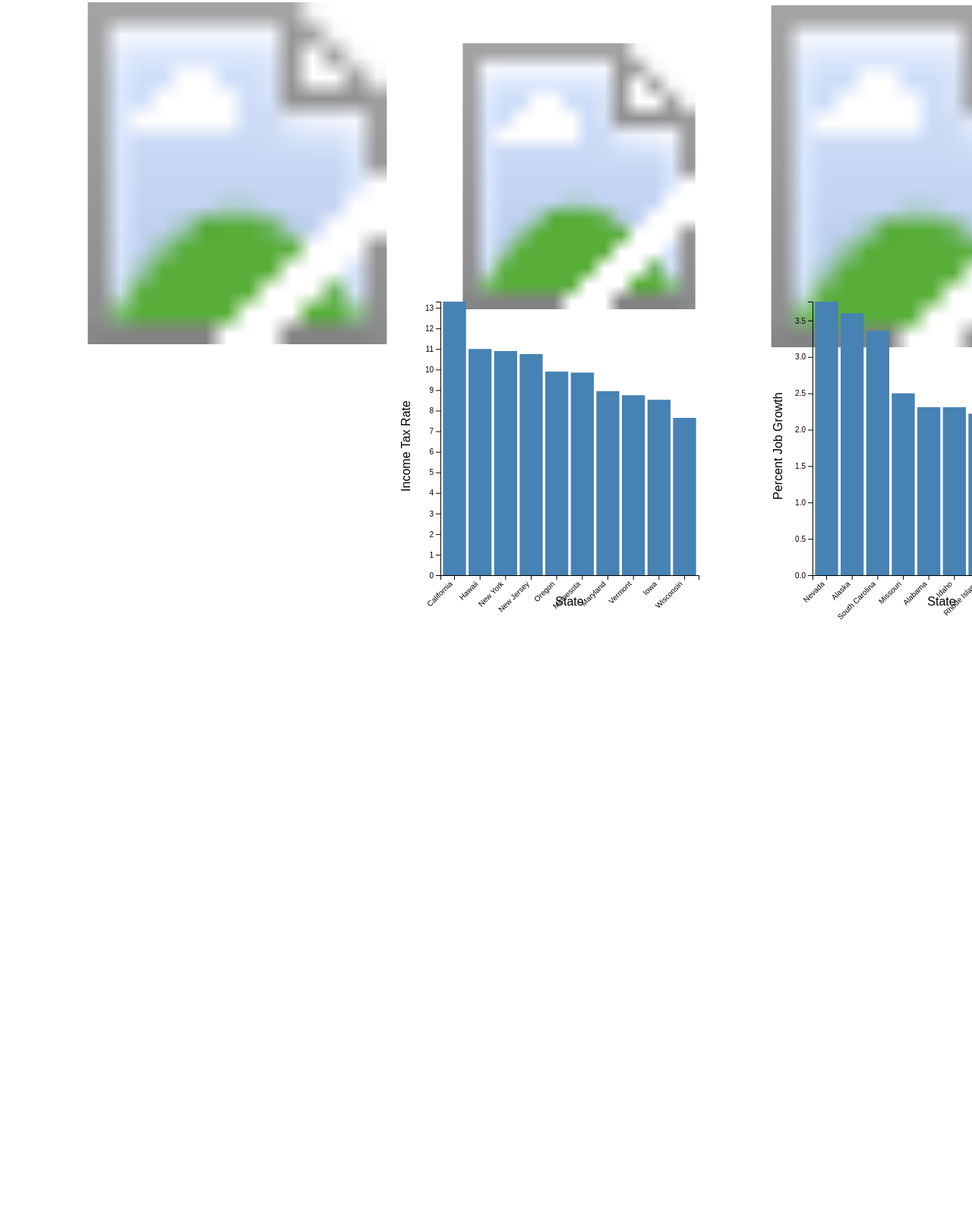
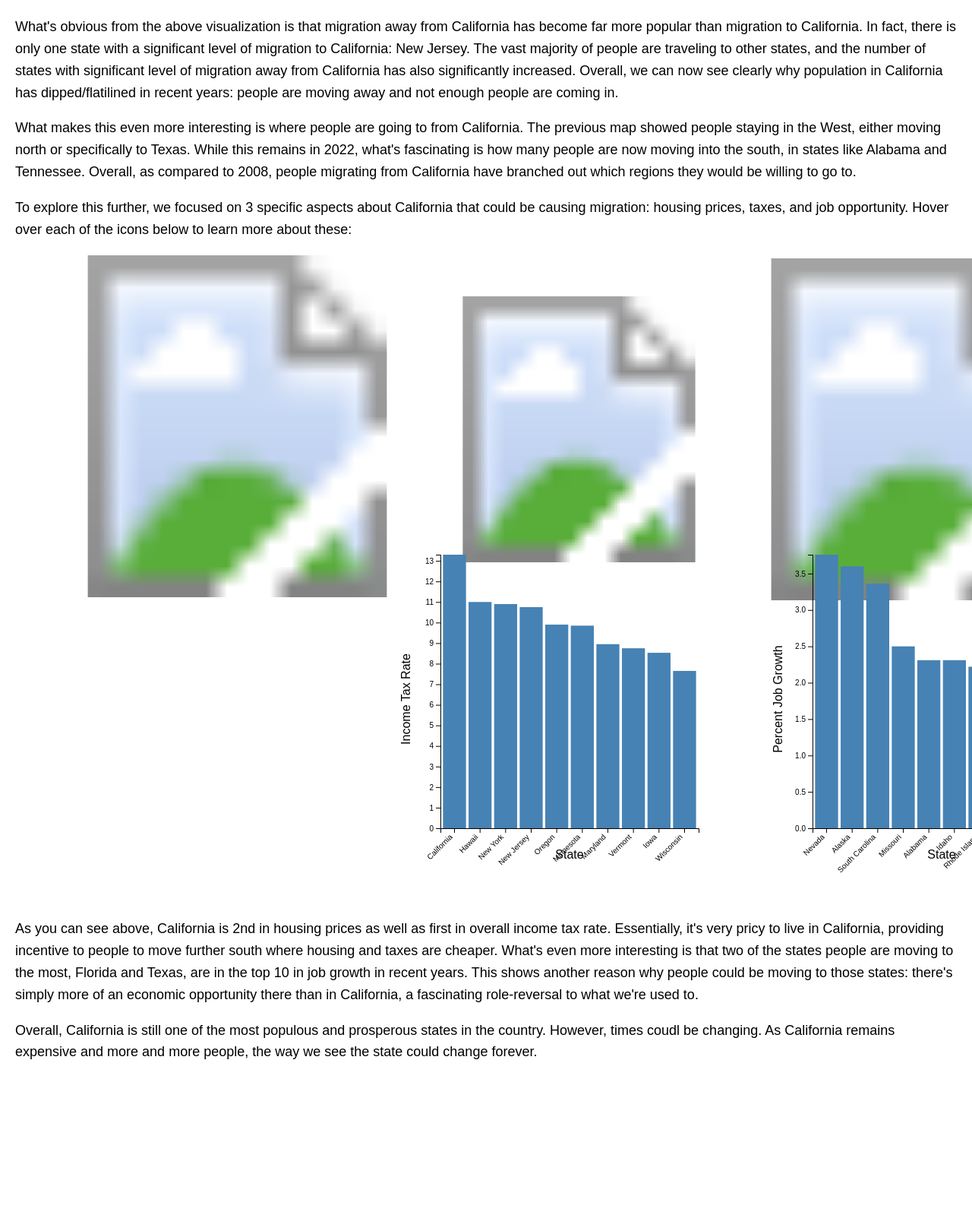
Before and after one commit to Ojas6987/dsc106-project-final-final, a plain HTML site: page index.html in a window 1280 px wide. Shown: the part 2098-3697 px from the top of the page at 76% size. Before the commit the page ends 3475 px from the top, so only its background shows below. Drawn offline with nearby package versions, Linux system fonts and the light colour scheme; no server answers.

Commit message:
Update index.html

```diff
--- a/index.html
+++ b/index.html
@@ -64,6 +64,28 @@
             <div id="tooltip2" class="tooltip2"></div>
         </div>
 
+        <div class = "text-block">
+            <p>
+                What's obvious from the above visualization is that migration away from California has become far more popular than migration
+                to California. In fact, there is only one state with a significant level of migration to California: New Jersey. The vast majority
+                of people are traveling to other states, and the number of states with significant level of migration away from California has also
+                significantly increased. Overall, we can now see clearly why population in California has dipped/flatilined in recent years: people are
+                moving away and not enough people are coming in.
+            </p>
+            <p>
+                What makes this even more interesting is where people are going to from California. The previous map showed people staying in the West, either moving north
+                or specifically to Texas. While this remains in 2022, what's fascinating is how many people are now moving into the south, in states like
+                Alabama and Tennessee. Overall, as compared to 2008, people migrating from California have branched out which regions they would be willing to go to.
+            </p>
+
+            <p>
+                To explore this further, we focused on 3 specific aspects about California that could be causing migration: housing prices,
+                taxes, and job opportunity. Hover over each of the icons below to learn more about these:
+            </p>
+        </div>
+
+
+
 
 
         <div id="svg-image-container">
@@ -81,21 +103,26 @@
 
         </div>
 
-        <!-- <div id="svg-image-container">
-            <svg id="image-svg" width="450" height="450"></svg>
-            <svg id="bar-chart"  width="600" height="600"></svg>
-        </div>
-
-        <div id="image-container1">
-            <svg id="svg-image-container1"></svg>
-            <svg id="bar-chart2"  width="600" height="600"></svg>
-        </div> -->
 
 
         <div id="image-container2">
             <svg id="svg-image-container2"></svg>
             <svg id="bar-chart3" width="600" height="600"></svg>
         </div>
+
+        <div class = "text-block" style="margin-top: -500px;">
+            <p>
+                As you can see above, California is 2nd in housing prices as well as first in overall income tax rate. Essentially,
+                it's very pricy to live in California, providing incentive to people to move further south where housing and taxes are cheaper.
+                What's even more interesting is that two of the states people are moving to the most, Florida and Texas, are in the top 10 in job growth
+                in recent years. This shows another reason why people could be moving to those states: there's simply more of an economic opportunity there than in California,
+                a fascinating role-reversal to what we're used to.
+            </p>
+            <p>
+                Overall, California is still one of the most populous and prosperous states in the country. However, times coudl be changing. As California
+                remains expensive and more and more people, the way we see the state could change forever.
+            </p>
+        </div>
     </div>
     <script src="script.js"></script>
 </body>
```
